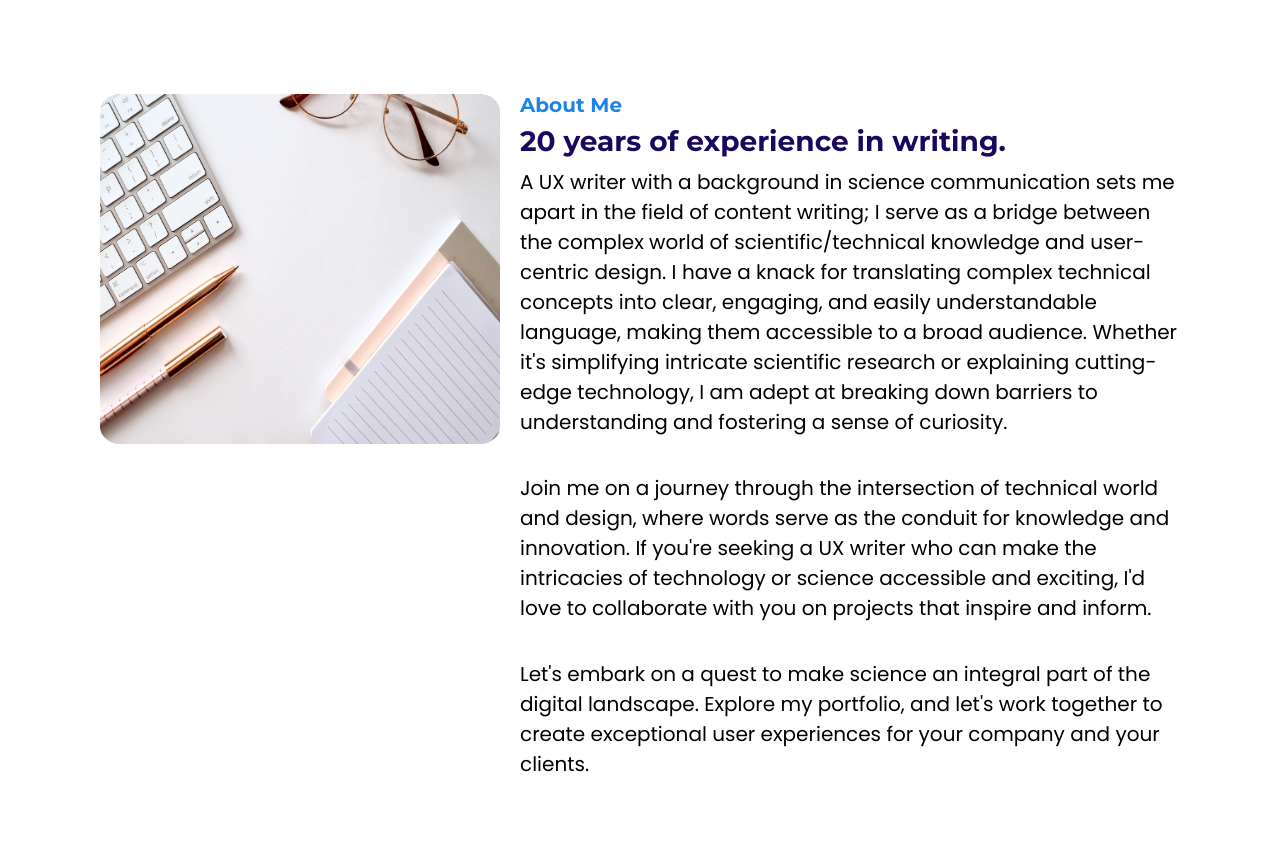
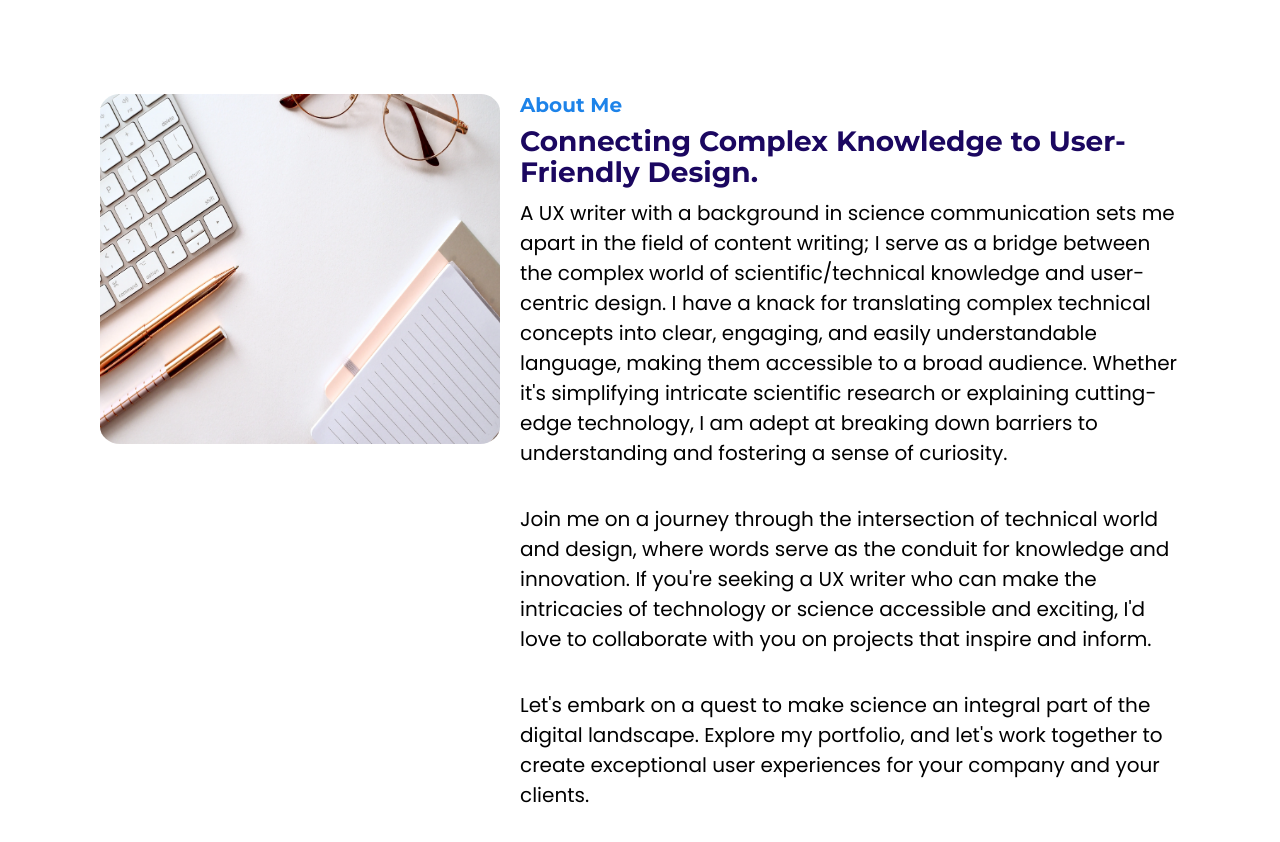
Before and after one commit to rrrhyme/portfolio, a React (Create React App) app: page / in a window 1280 px wide. Shown: the part 980-1822 px from the top of the page. Built offline with nearby package versions, Linux system fonts and the light colour scheme.

Commit message:
Change tagline for About Me

```diff
--- a/src/components/blocks/About/About.jsx
+++ b/src/components/blocks/About/About.jsx
@@ -15,7 +15,7 @@ function About(props) {
 						<div className="about__header">
 							<h2 className="about-me">About Me</h2>
 							<h3 className="about__heading">
-								20 years of experience in writing.
+								Connecting Complex Knowledge to User-Friendly Design.
 							</h3>
 							<p className="about__tagline">
 								A UX writer with a background in science communication sets me
```
